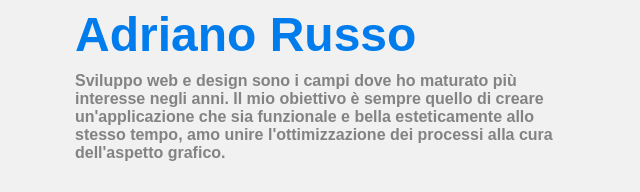
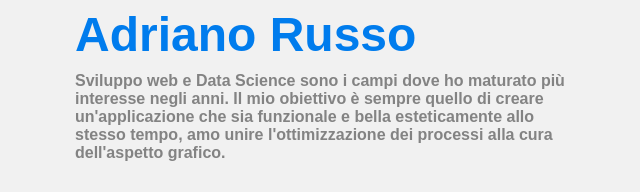
Before and after one commit to aqkbru/portfolio, a plain HTML site: page index.html in a window 1280 px wide. Shown: the part 197-389 px from the top of the page, 579-1219 px from the left. Drawn offline with nearby package versions, Linux system fonts and the light colour scheme.

Commit message:
update bio

```diff
--- a/index.html
+++ b/index.html
@@ -63,7 +63,7 @@
                 <div class="hero-text">
                     <h5>Ciao, sono un <span class="">Frontend Developer!</span></h5>
                     <h1>Adriano Russo</h1>
-                    <p>Sviluppo web e design sono i campi dove ho maturato più interesse negli anni. Il mio obiettivo è sempre quello di creare un'applicazione che sia funzionale e bella esteticamente allo stesso tempo, amo unire l'ottimizzazione dei processi alla cura dell'aspetto grafico.
+                    <p>Sviluppo web e Data Science sono i campi dove ho maturato più interesse negli anni. Il mio obiettivo è sempre quello di creare un'applicazione che sia funzionale e bella esteticamente allo stesso tempo, amo unire l'ottimizzazione dei processi alla cura dell'aspetto grafico.
                     </p>
 
                     <div class="btn-group">
```
